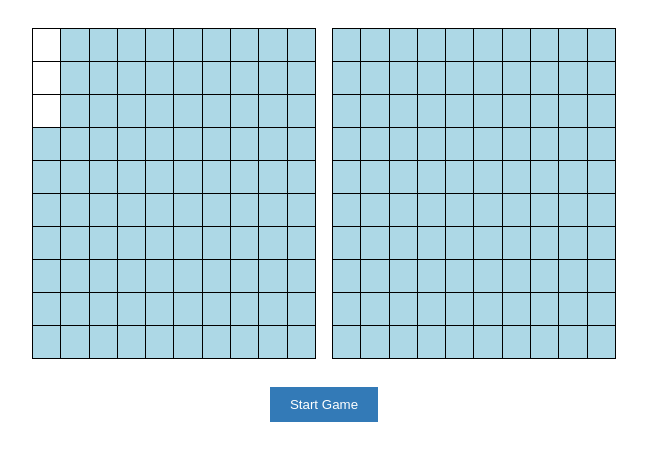
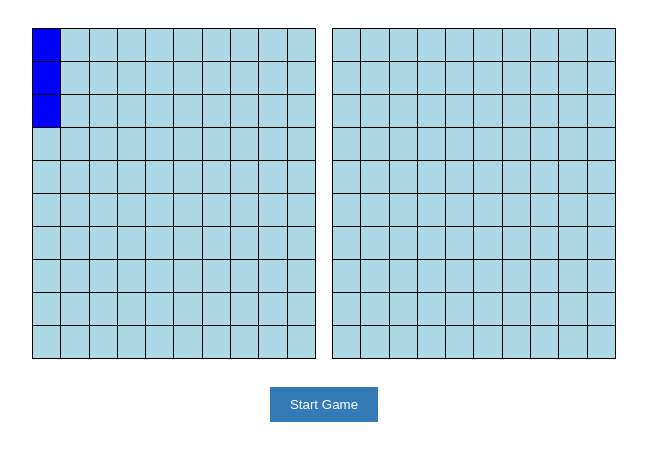
Before and after one commit to braddefauw/battleship, a website with bundled scripts: page index.html in a window 1280 px wide. Shown: the whole page, without its empty margins (316-963 px from the left). Built offline with nearby package versions, Linux system fonts and the light colour scheme.

Commit message:
make player ships appear blue

```diff
--- a/scripts/dom.js
+++ b/scripts/dom.js
@@ -27,7 +27,7 @@ const domModule = (function () {
             if (board[row][col].isSunk()) {
               cell.classList.add('sunk');
             } else if (board[row][col].isHit()) {
-              cell.classList.add('hit');
+              cell.classList.add('test');
             }
           } else {
             cell.classList.add('miss');
--- a/scripts/main.js
+++ b/scripts/main.js
@@ -74,8 +74,8 @@ function startGame(enemyBoard) {
                     // Hit
                     alert('You hit an enemy ship!');
                     enemyGameboard.board[y][x].hits++
-                    console.log(enemyGameboard.board[y][x].hits)
                     cell.classList.add('hit');
+                    console.log(cell, enemyGameboard.board[y][x])
                 } else {
                     // Miss
                     alert('You missed!');
--- a/styles.css
+++ b/styles.css
@@ -19,10 +19,11 @@
   width: 30px;
   height: 30px;
   border: 1px solid #000;
+  background-color: lightblue;
 }
 
-#enemy-board .ship {
-  background-color: lightblue;
+#player-board .ship {
+  background-color: blue;
 }
 
 /* Style for hit cells */
```
